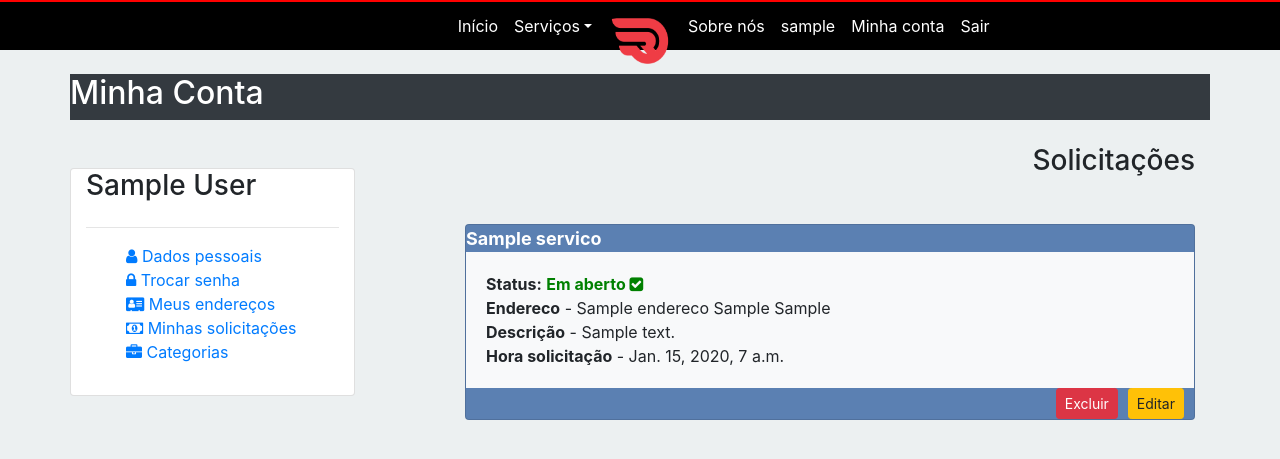
After one commit to doyleSM/projeto2-ruffus, a Django app: page /usuarios/solicitacoes/ in a window 1280 px wide. The commit adds this page. Shown: the top 459 px of the page. Run offline with Django 3.2, Linux system fonts and the light colour scheme; a user stored in the database is signed in; tables that the repository leaves empty hold one stand-in row (values such as "Sample post"); some libraries are stand-ins or nearby versions.

Commit message:
fix solicitacao orçamento e show solicitações

```diff
--- a/catalogo/templates/catalogo/lista_servicos.html
+++ b/catalogo/templates/catalogo/lista_servicos.html
@@ -11,7 +11,7 @@
                 <div class="col-md-4">
                     <div class="card-content">
                         <div class="card-img">
-                             <a href="{% url 'catalogo:detalhe_servico' servico.slug %}">
+                             <a href="{% url 'orcamentos:solicitar_orcamento' servico.slug %}">
                             <img src="https://placeimg.com/380/230/animals" alt="">
                             </a>
                             <!--<span><h4>heading</h4></span> -->
@@ -19,7 +19,7 @@
                         <div class="card-desc">
                             <h3>{{ servico.nome }}</h3>
                             <p>{{ servico.descricao }}</p>
-                                <a href="{% url 'catalogo:detalhe_servico' servico.slug %}" class="btn-card">Saiba mais</a>
+                                <a href="{% url 'orcamentos:solicitar_orcamento' servico.slug %}" class="btn-card">Saiba mais</a>
                         </div>
                     </div>
                 </div>
--- a/catalogo/templates/catalogo/servicos_categoria.html
+++ b/catalogo/templates/catalogo/servicos_categoria.html
@@ -21,7 +21,7 @@
                 <div class="col-md-4">
                     <div class="card-content">
                         <div class="card-img">
-                            <a href="{% url 'catalogo:detalhe_servico' servico.slug %}">
+                            <a href="{% url 'orcamentos:solicitar_orcamento' servico.slug %}">
                                 <img src="https://placeimg.com/380/230/animals" alt="">
                             </a>
                             <!--<span><h4>heading</h4></span> -->
@@ -29,7 +29,7 @@
                         <div class="card-desc">
                             <h3>{{ servico.nome }}</h3>
                             <p>{{ servico.descricao }}</p>
-                                <a href="{% url 'catalogo:detalhe_servico' servico.slug %}" class="btn-card">Saiba mais</a>
+                                <a href="{% url 'orcamentos:solicitar_orcamento' servico.slug %}" class="btn-card">Saiba mais</a>
                         </div>
                     </div>
                 </div>
--- a/orcamentos/forms.py
+++ b/orcamentos/forms.py
@@ -6,4 +6,4 @@ class SolicitacaoForm(ModelForm):
 
     class Meta:
         model = Solicitacao
-        fields = ['cliente', 'servico', 'endereco', 'descricao']
+        fields = ['descricao', 'endereco']
--- a/orcamentos/models.py
+++ b/orcamentos/models.py
@@ -9,7 +9,7 @@ class Solicitacao(models.Model):
     cliente = models.ForeignKey('usuarios.Cliente', related_name='Cliente', on_delete=models.CASCADE)
     servico = models.ForeignKey('catalogo.Servico', on_delete=models.CASCADE)
     aberta = models.BooleanField('Aberta', default=True)
-    endereco = models.ForeignKey('usuarios.Endereco', on_delete=models.CASCADE)
+    endereco = models.ForeignKey('usuarios.Endereco', verbose_name='Endereço',on_delete=models.CASCADE)
     descricao = models.TextField('Descricao')
     hora_solicitacao = models.DateTimeField(auto_now_add=True)
     hora_aceitacao = models.DateTimeField(auto_now=True)
--- /dev/null
+++ b/orcamentos/templates/orcamentos/minhas_solicitacoes.html
@@ -0,0 +1,46 @@
+{% extends 'usuarios/minha_conta_cliente.html' %}
+{% load widget_tweaks %}
+
+{% block conta %}
+    <div style="padding-bottom: 80px">
+        <h3 class="pull-right mb-4">Solicitações</h3>
+    </div>
+    <div>
+    {% if not solicitacoes %}
+        <span id="notifications" class="">
+            Você não possui nenhuma solicitação
+        </span>
+    {% else %}
+    {% for solicitacao in solicitacoes %}
+        <div class="card" style="background-color: #5b80b2">
+            <div class="card-content" style="color: white;">
+                 <strong style="font-size: 18px">{{ solicitacao.servico.nome }}</strong>
+            </div>
+            <div class="card-body bg-light">
+                <div>
+                    {% if solicitacao.aberta %}
+                        <strong>Status:</strong> <strong style="color: green">Em aberto <i class="fa fa-check-square" aria-hidden="true"></i></strong>
+                    {% else %}
+                        <strong>Status:</strong> <strong style="color: red"> Encerrada <i class="fa fa-times" aria-hidden="true"></i></strong>
+                    {% endif %}
+                </div>
+                <div>
+                    <strong>Endereco</strong> - {{ solicitacao.endereco }}
+                </div>
+                <div>
+                    <strong>Descrição</strong> - {{ solicitacao.descricao }}
+                </div>
+                <div>
+                    <strong>Hora solicitação</strong> - {{ solicitacao.hora_solicitacao }}
+                </div>
+            </div>
+            <div >
+                <a href="#"> <button class="btn btn-warning btn-sm" style="float: right; margin-right: 10px">Editar</button></a>
+                <a href="#"> <button class="btn btn-danger btn-sm" style="float: right; margin-right: 10px">Excluir</button></a>
+            </div>
+        </div>
+    {% endfor %}
+    {% endif %}
+
+    </div>
+{% endblock %}
--- a/orcamentos/views.py
+++ b/orcamentos/views.py
@@ -1,5 +1,5 @@
 from django.shortcuts import render
-from django.views.generic import CreateView
+from django.views.generic import CreateView, ListView
 from .models import Solicitacao
 from catalogo.models import Servico
 from usuarios.models import Cliente
@@ -17,14 +17,26 @@ class SolicitacaoView(CreateView):
     template_name = 'orcamentos/nova_solicitacao.html'
 
     def form_valid(self, form):
+        form.instance.cliente = Cliente.objects.get(user=self.request.user)
+        form.instance.servico = Servico.objects.get(slug=self.kwargs['slug'])
         form.save()
-        #form.instance.cliente = Cliente.objects.get(user=self.request.user)
-        #form.instance.servico = Servico.objects.get(slug=self.kwargs['slug'])
-        #form.instance.servico.set(Servico.objects.get(slug=self.kwargs['slug']))
-        #form.instance.cliente.set(Cliente.objects.get(user=self.request.user))
 
         return redirect(self.get_success_url())
+
+    def get_context_data(self, **kwargs):
+        context = super(SolicitacaoView, self).get_context_data(**kwargs)
+        context['servico'] = Servico.objects.get(slug=self.kwargs['slug'])
+        return context
+
 
     def get_success_url(self):
         messages.success(self.request, 'Solicitado com sucesso!')
         return reverse('index')
+
+
+class SolicitacaoListView(ListView):
+    template_name = 'orcamentos/minhas_solicitacoes.html'
+    context_object_name = 'solicitacoes'
+
+    def get_queryset(self):
+        return Solicitacao.objects.filter(cliente_id=self.request.user.cliente.pk)
--- a/usuarios/templates/usuarios/dados_pessoais.html
+++ b/usuarios/templates/usuarios/dados_pessoais.html
@@ -37,8 +37,6 @@
             <a href="#"> <button class="btn btn-warning btn-sm" style="float: right; margin-right: 10px">Editar</button></a>
         </div>
     {% endif %}
-        <div style="padding-top: 50px; padding-bottom: 100px">
-            <a href="#"><button class="btn btn-info">Cadastrar novo endereço</button></a>
-        </div>
+
     </div>
 {% endblock %}
--- a/usuarios/templates/usuarios/minha_conta_cliente.html
+++ b/usuarios/templates/usuarios/minha_conta_cliente.html
@@ -39,12 +39,14 @@
     	                Meus endereços
 	                </a>
 	            </li>
+            {% if user.is_cliente %}
 	            <li>
-	                <a href="#">
-    	                <span class="fa fa-btc "></span>
-    	                payment details
+	                <a href="{% url 'usuarios:solicitacoes_cliente' %}">
+    	                <span class="fa fa-money"></span>
+    	                Minhas solicitações
 	                </a>
 	            </li>
+            {% endif %}
 	            {% if user.is_prestador %}
                 <li>
 	                <a href="{% url 'usuarios:categorias_prestador' %}">
--- a/usuarios/urls.py
+++ b/usuarios/urls.py
@@ -1,7 +1,7 @@
 from django.urls import path
 from .views import ClienteCadastroView, logout_view, PrestadorCadastroView, PrestadorCategoriasView, Login, MinhaContaClienteView
 from .views import AlterarSenhaView, EnderecoView, EnderecoListView, EnderecoEditar, EnderecoDeletar, DadosPessoaisList
-
+from orcamentos.views import SolicitacaoListView
 app_name = 'usuarios'
 urlpatterns = [
     path('cadastro/cliente/', ClienteCadastroView.as_view(), name='cadastro_cliente'),
@@ -14,6 +14,7 @@ urlpatterns = [
     path('endereco/atualizar/<int:pk>/', EnderecoEditar.as_view(), name='editar_endereco'),
     path('endereco/deletar/<int:pk>/', EnderecoDeletar.as_view(), name='deletar_endereco'),
     path('dados-pessoais/', DadosPessoaisList.as_view(), name='dados_pessoais'),
+    path('solicitacoes/', SolicitacaoListView.as_view(), name='solicitacoes_cliente'),
     path('login/', Login.as_view(), name='login'),
     path('logout/', logout_view, name='logout'),
 ]
```
Also changed, not shown: catalogo/templates/catalogo/detalhe_servico.html (+5 -10 lines), orcamentos/templates/orcamentos/nova_solicitacao.html (+6 -6 lines).
